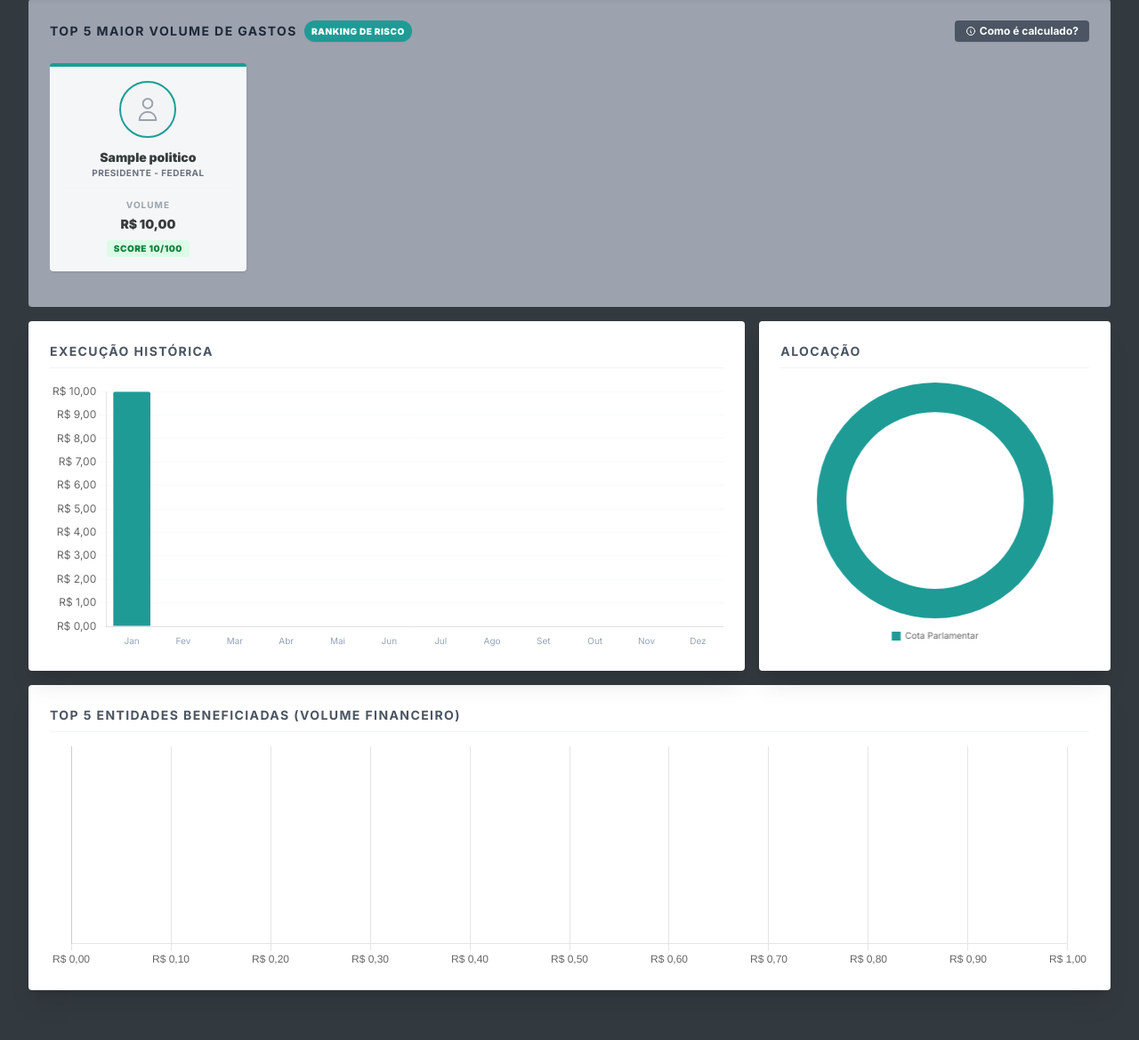
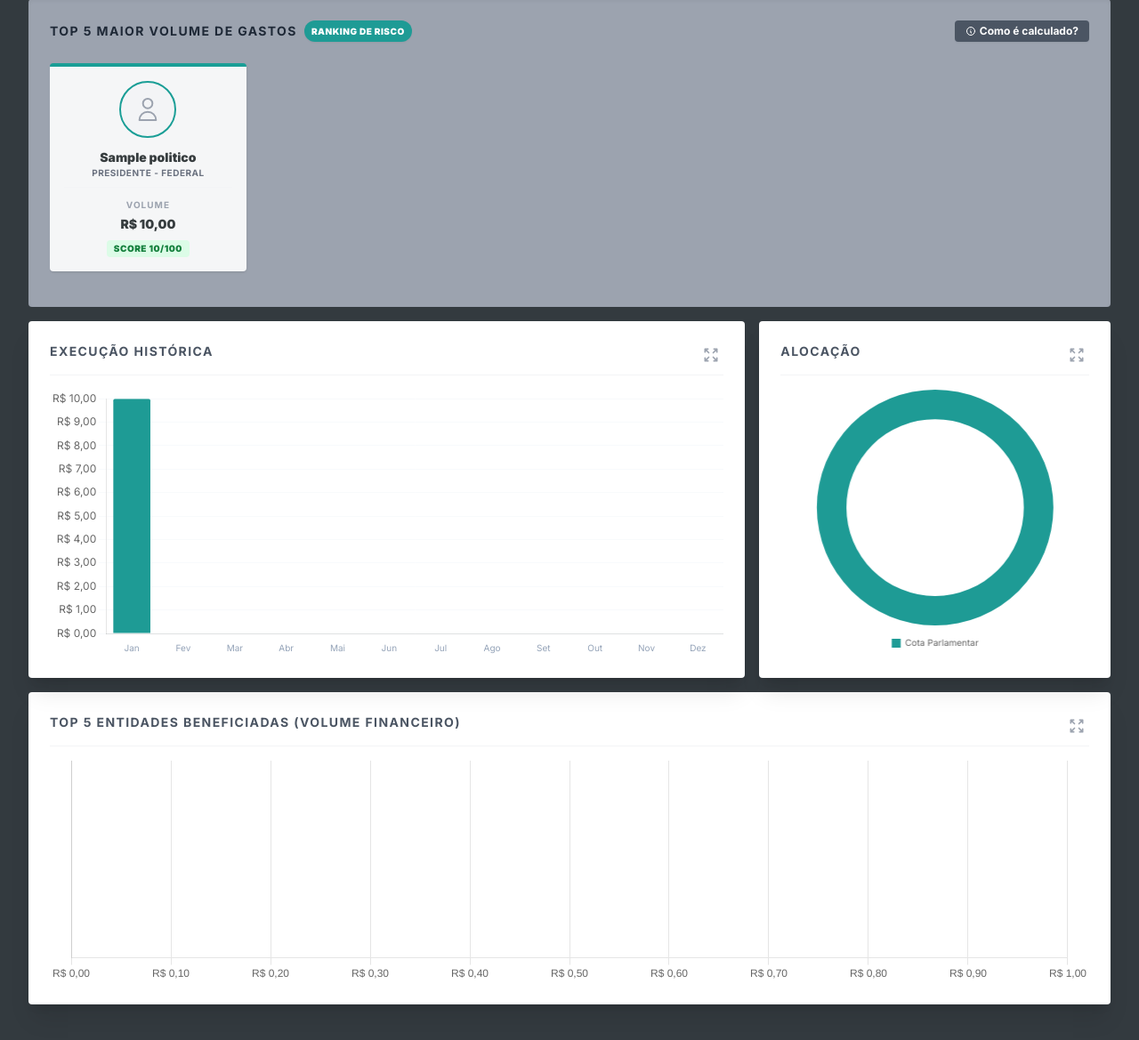
Before and after one commit to Luizzz21/PolitiK, a Django app: page / in a window 1280 px wide. Shown: the part 308-1477 px from the top of the page at 89% size. Run offline with Django 4.2, Linux system fonts and the light colour scheme; tables that the repository leaves empty hold one stand-in row (values such as "Sample post"); data that the repository does not hold is empty; parts of the project's set-up code (start-up, migrations or seed data) failed here and were passed over; some libraries are stand-ins or nearby versions.

Commit message:
feat: add fullscreen toggle button to all charts

```diff
--- a/politik_django/templates/base.html
+++ b/politik_django/templates/base.html
@@ -55,6 +55,53 @@
 
     <!-- Google AdSense Auto Ads -->
     <script async src="https://pagead2.googlesyndication.com/pagead/js/adsbygoogle.js?client=ca-pub-1352244867214827" crossorigin="anonymous"></script>
+
+    <!-- Fullscreen Charts Style & Script -->
+    <style>
+    .card-fullscreen {
+        position: fixed !important;
+        top: 0 !important;
+        left: 0 !important;
+        width: 100vw !important;
+        height: 100vh !important;
+        z-index: 99999 !important;
+        margin: 0 !important;
+        border-radius: 0 !important;
+        display: flex !important;
+        flex-direction: column !important;
+        overflow-y: auto !important;
+    }
+    .card-fullscreen > div[style*="height"] {
+        height: 100% !important;
+        flex-grow: 1 !important;
+    }
+    .card-fullscreen .chart-container {
+        height: 100% !important;
+        flex-grow: 1 !important;
+        min-height: 0 !important;
+    }
+    </style>
+    <script>
+    function toggleFullscreen(btn) {
+        const card = btn.closest('.bg-white, .bg-\\[\\#1E293B\\]');
+        if (!card) return;
+        const expandIcon = btn.querySelector('.icon-expand');
+        const compressIcon = btn.querySelector('.icon-compress');
+
+        if (card.classList.contains('card-fullscreen')) {
+            card.classList.remove('card-fullscreen');
+            if(expandIcon) expandIcon.classList.remove('hidden');
+            if(compressIcon) compressIcon.classList.add('hidden');
+            document.body.style.overflow = '';
+        } else {
+            card.classList.add('card-fullscreen');
+            if(expandIcon) expandIcon.classList.add('hidden');
+            if(compressIcon) compressIcon.classList.remove('hidden');
+            document.body.style.overflow = 'hidden';
+        }
+        setTimeout(() => { window.dispatchEvent(new Event('resize')); }, 100);
+    }
+    </script>
 </head>
 <body class="font-sans antialiased min-h-screen flex flex-col">
 
--- a/politik_django/templates/index.html
+++ b/politik_django/templates/index.html
@@ -200,7 +200,13 @@
     <div class="grid grid-cols-1 lg:grid-cols-3 gap-4 mb-4">
 
         <div class="lg:col-span-2 bg-white rounded p-6 shadow-xl">
-            <h2 class="text-sm font-bold text-gray-600 uppercase tracking-widest border-b border-gray-100 pb-2 mb-4">Execução Histórica</h2>
+<div class="flex justify-between items-start border-b border-gray-100 pb-2 mb-4 w-full">
+    <h2 class="text-sm font-bold text-gray-600 uppercase tracking-widest ">Execução Histórica</h2>
+    <button type="button" onclick="toggleFullscreen(this)" class="text-gray-400 hover:text-[#1A9E96] transition-colors focus:outline-none p-1 ml-2" title="Tela Cheia">
+        <svg class="w-5 h-5 icon-expand" fill="none" stroke="currentColor" viewBox="0 0 24 24"><path stroke-linecap="round" stroke-linejoin="round" stroke-width="2" d="M4 8V4m0 0h4M4 4l5 5m11-1V4m0 0h-4m4 0l-5 5M4 16v4m0 0h4m-4 0l5-5m11 5l-5-5m5 5v-4m0 4h-4"></path></svg>
+        <svg class="w-5 h-5 icon-compress hidden" fill="none" stroke="currentColor" viewBox="0 0 24 24"><path stroke-linecap="round" stroke-linejoin="round" stroke-width="2" d="M4 14h4m0 0v4m0-4l-5 5m15-5h-4m0 0v4m0-4l5 5M4 10h4m0 0V6m0 4l-5-5m15 5h-4m0 0V6m0 4l5-5"></path></svg>
+    </button>
+</div>
             <div class="chart-container" id="container-linha">
                 <div class="chart-loader hidden" id="loader-linha"><div class="spinner"></div></div>
                 <canvas id="chart-mensal"></canvas>
@@ -208,7 +214,13 @@
         </div>
 
         <div class="lg:col-span-1 bg-white rounded p-6 shadow-xl">
-            <h2 class="text-sm font-bold text-gray-600 uppercase tracking-widest border-b border-gray-100 pb-2 mb-4">Alocação</h2>
+<div class="flex justify-between items-start border-b border-gray-100 pb-2 mb-4 w-full">
+    <h2 class="text-sm font-bold text-gray-600 uppercase tracking-widest ">Alocação</h2>
+    <button type="button" onclick="toggleFullscreen(this)" class="text-gray-400 hover:text-[#1A9E96] transition-colors focus:outline-none p-1 ml-2" title="Tela Cheia">
+        <svg class="w-5 h-5 icon-expand" fill="none" stroke="currentColor" viewBox="0 0 24 24"><path stroke-linecap="round" stroke-linejoin="round" stroke-width="2" d="M4 8V4m0 0h4M4 4l5 5m11-1V4m0 0h-4m4 0l-5 5M4 16v4m0 0h4m-4 0l5-5m11 5l-5-5m5 5v-4m0 4h-4"></path></svg>
+        <svg class="w-5 h-5 icon-compress hidden" fill="none" stroke="currentColor" viewBox="0 0 24 24"><path stroke-linecap="round" stroke-linejoin="round" stroke-width="2" d="M4 14h4m0 0v4m0-4l-5 5m15-5h-4m0 0v4m0-4l5 5M4 10h4m0 0V6m0 4l-5-5m15 5h-4m0 0V6m0 4l5-5"></path></svg>
+    </button>
+</div>
             <div class="chart-container" id="container-pizza">
                 <div class="chart-loader hidden" id="loader-pizza"><div class="spinner"></div></div>
                 <canvas id="chart-categoria"></canvas>
@@ -218,7 +230,13 @@
 
     <!-- Gráfico Inferior: Top Fornecedores -->
     <div class="w-full bg-white rounded p-6 shadow-xl mb-8">
-        <h2 class="text-sm font-bold text-gray-600 uppercase tracking-widest border-b border-gray-100 pb-2 mb-4">Top 5 Entidades Beneficiadas (Volume Financeiro)</h2>
+<div class="flex justify-between items-start border-b border-gray-100 pb-2 mb-4 w-full">
+    <h2 class="text-sm font-bold text-gray-600 uppercase tracking-widest ">Top 5 Entidades Beneficiadas (Volume Financeiro)</h2>
+    <button type="button" onclick="toggleFullscreen(this)" class="text-gray-400 hover:text-[#1A9E96] transition-colors focus:outline-none p-1 ml-2" title="Tela Cheia">
+        <svg class="w-5 h-5 icon-expand" fill="none" stroke="currentColor" viewBox="0 0 24 24"><path stroke-linecap="round" stroke-linejoin="round" stroke-width="2" d="M4 8V4m0 0h4M4 4l5 5m11-1V4m0 0h-4m4 0l-5 5M4 16v4m0 0h4m-4 0l5-5m11 5l-5-5m5 5v-4m0 4h-4"></path></svg>
+        <svg class="w-5 h-5 icon-compress hidden" fill="none" stroke="currentColor" viewBox="0 0 24 24"><path stroke-linecap="round" stroke-linejoin="round" stroke-width="2" d="M4 14h4m0 0v4m0-4l-5 5m15-5h-4m0 0v4m0-4l5 5M4 10h4m0 0V6m0 4l-5-5m15 5h-4m0 0V6m0 4l5-5"></path></svg>
+    </button>
+</div>
         <div class="chart-container" id="container-fornecedores" style="height: 250px;">
             <div class="chart-loader hidden" id="loader-fornecedores"><div class="spinner"></div></div>
             <canvas id="chart-fornecedores"></canvas>
```
Also changed, not shown: politik_django/templates/politico_detail.html (+14 -2 lines).
